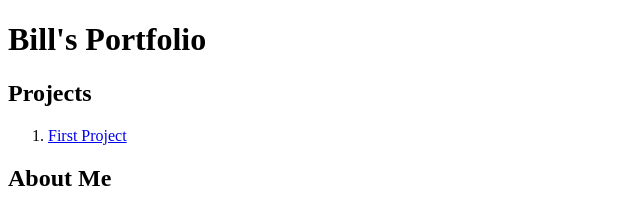
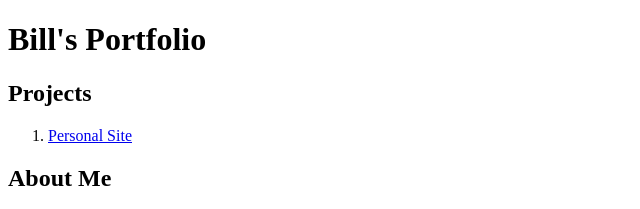
Before and after one commit to wmmeaducd/billsportfolio, a plain HTML site: page index.html in a window 1280 px wide. Shown: the top 209 px of the page, 0-640 px from the left. Drawn offline with Linux system fonts and the light colour scheme.

Commit message:
linked to personal site

```diff
--- a/index.html
+++ b/index.html
@@ -11,7 +11,7 @@
         <section>
             <h2>Projects</h2>
             <ol>
-                <li><a href="#">First Project</a></li>
+                <li><a href="mead">Personal Site</a></li>
             </ol>
         </section>
         <aside>
```
